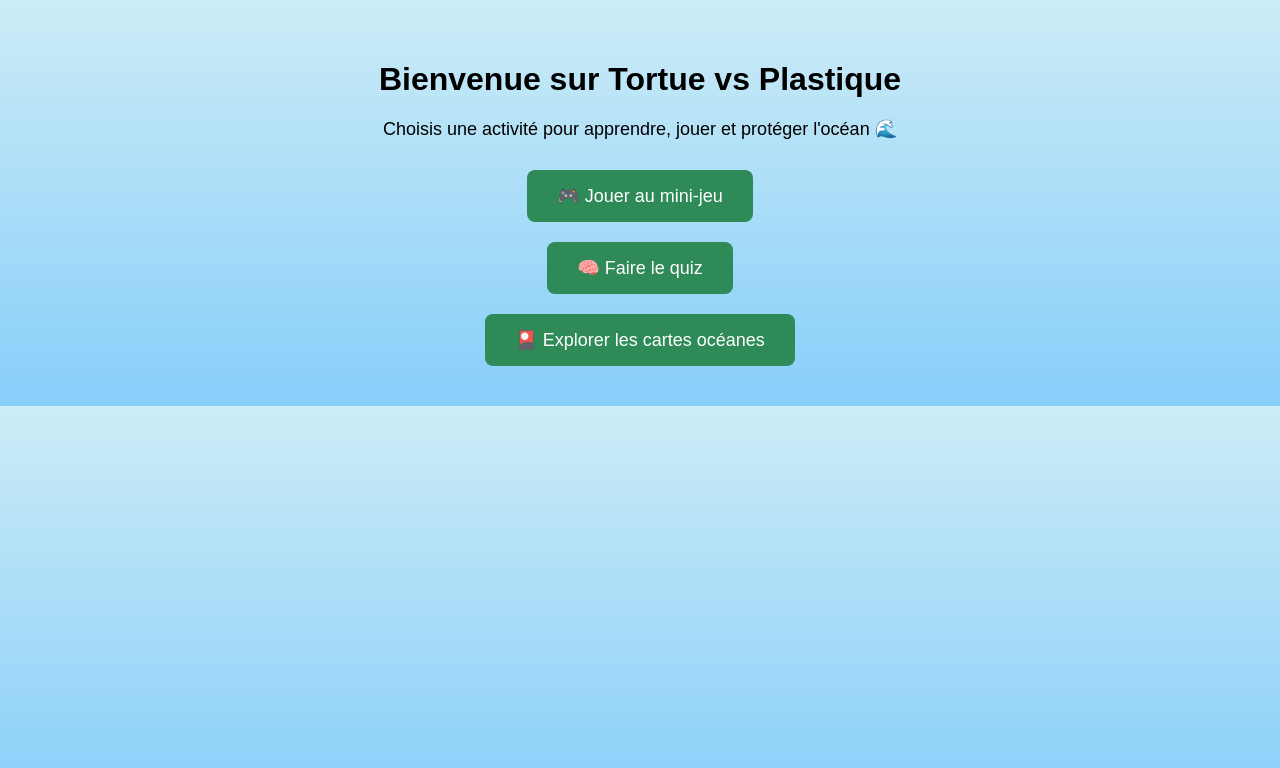
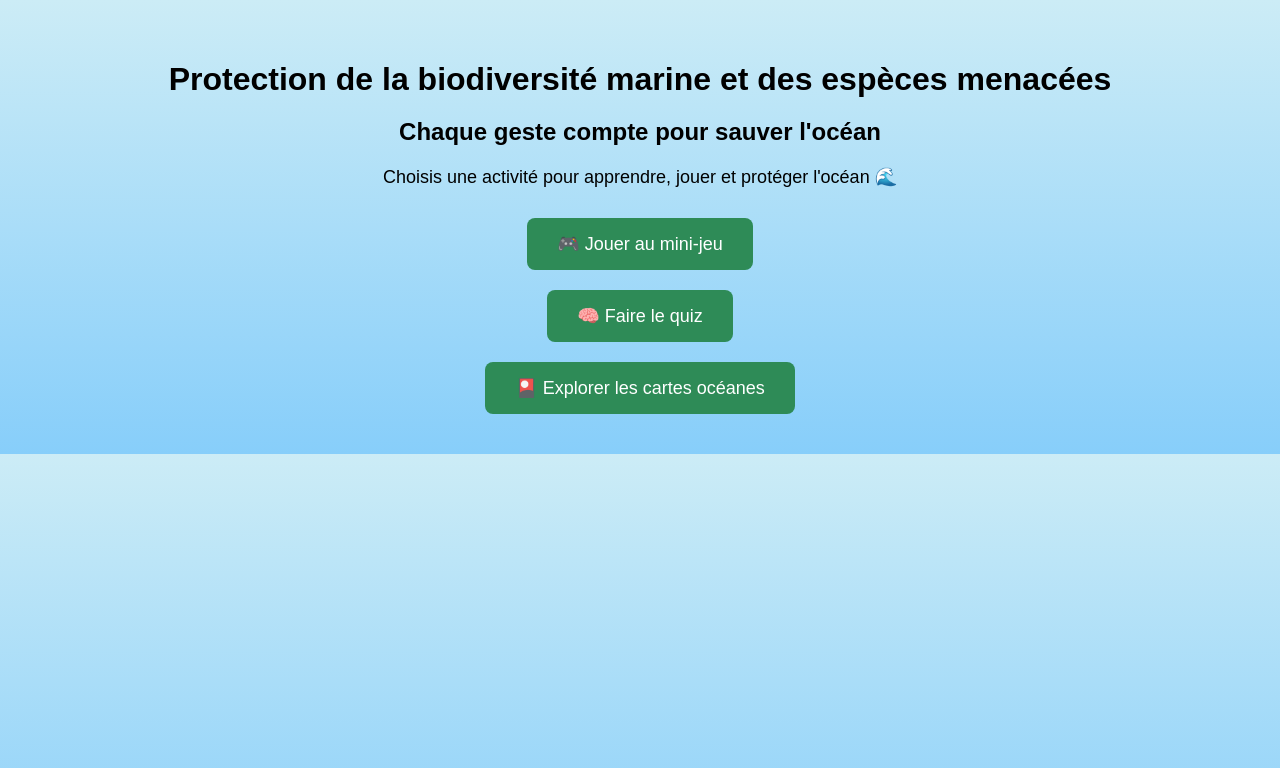
Before and after one commit to GuillaumeDon/sauverlocean, a plain HTML site: page index.html in a window 1280 px wide. Drawn offline with Linux system fonts and the light colour scheme.

Commit message:
maj index

```diff
--- a/index.html
+++ b/index.html
@@ -41,7 +41,9 @@
   </style>
 </head>
 <body>
-  <h1>Bienvenue sur Tortue vs Plastique</h1>
+  <h1>Protection de la biodiversité marine et des espèces menacées</h1>
+
+<h2>Chaque geste compte pour sauver l'océan</h1>
   <p>Choisis une activité pour apprendre, jouer et protéger l'océan 🌊</p>
   <div class="menu">
     <a href="jeu.html">🎮 Jouer au mini-jeu</a>
```
